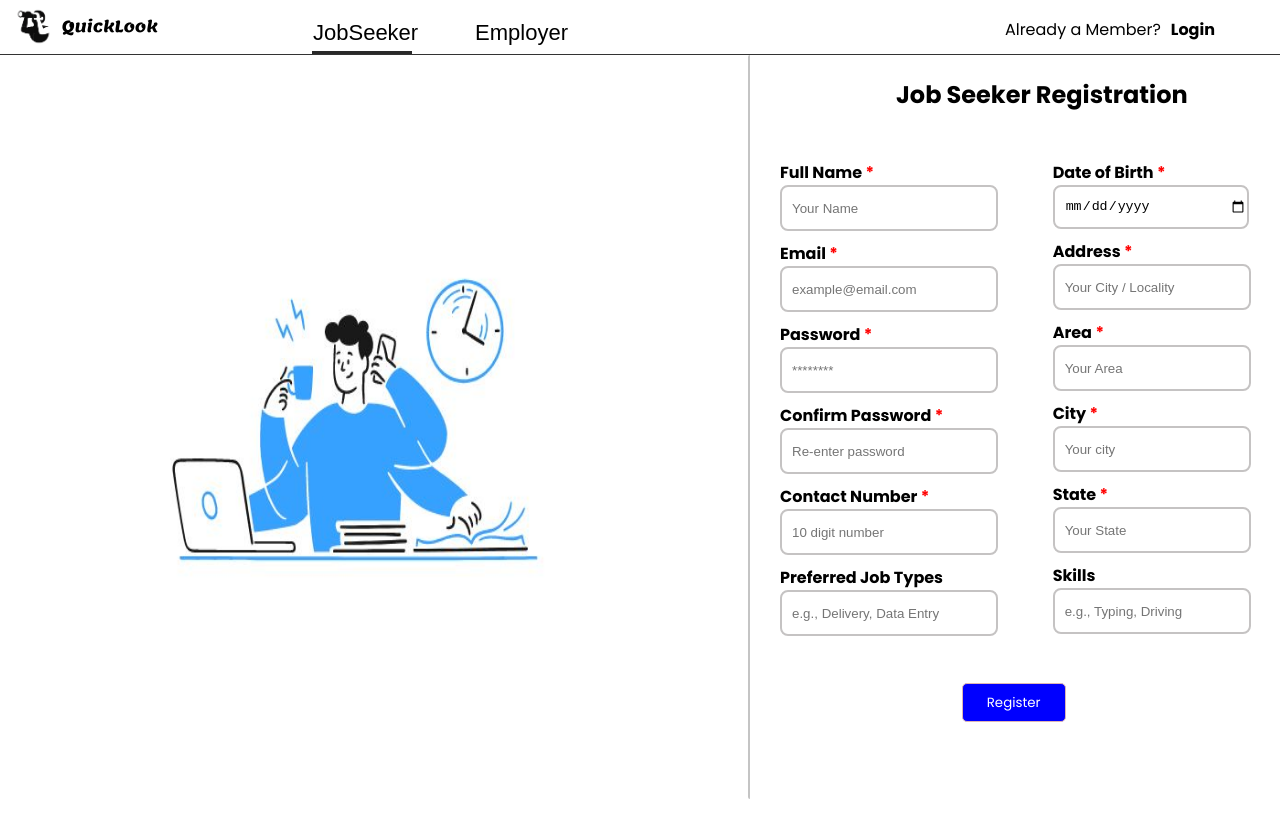
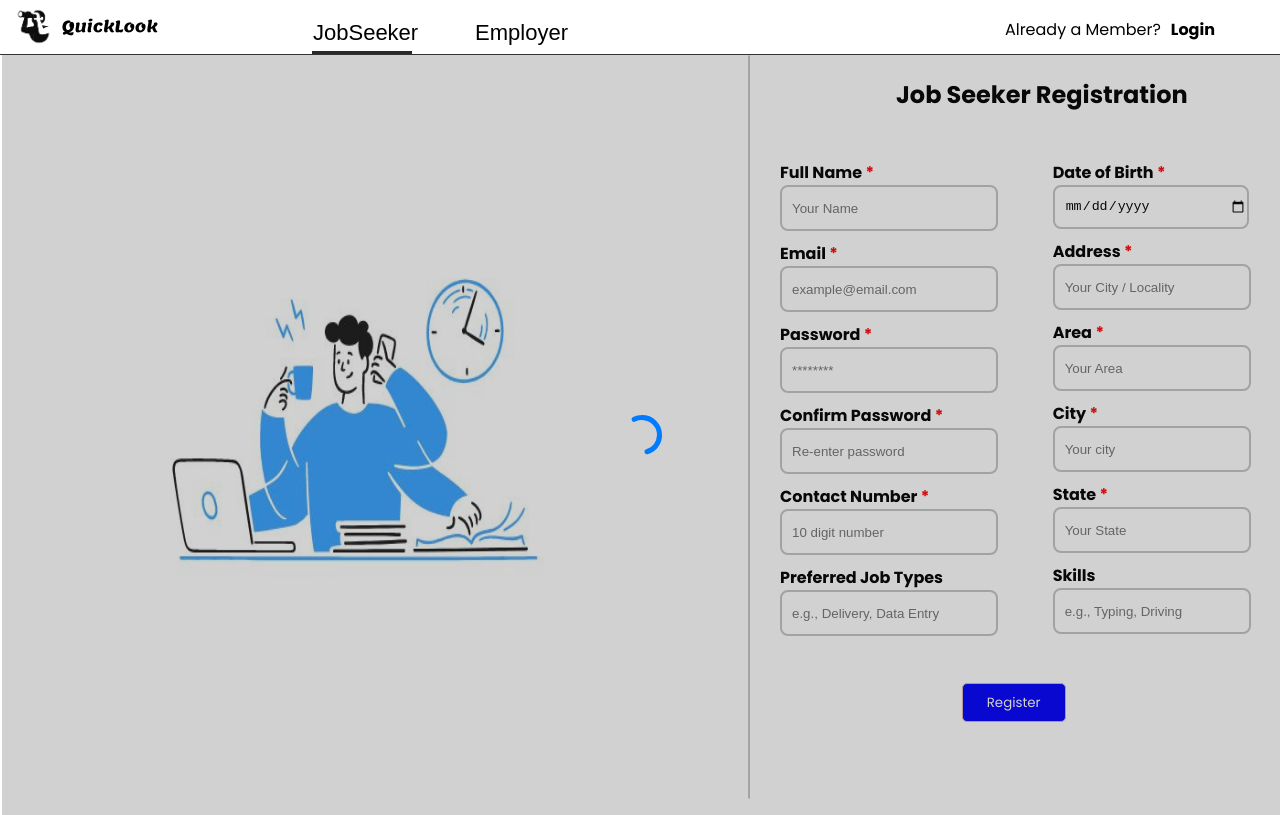
Before and after one commit to talktoananthu/QuickLookFrontend, an Angular app: page /register/jobseeker in a window 1280 px wide. Built offline with nearby package versions, Linux system fonts and the light colour scheme; a small style sheet from the web is missing; a web font is replaced by a local one.

Commit message:
frontend design changed

```diff
--- a/src/app/employer-reg/employer-reg.component.ts
+++ b/src/app/employer-reg/employer-reg.component.ts
@@ -61,7 +61,7 @@ export class EmployerRegComponent {
       return;
     }
     else{
-
+ this.loadingService.show()
 
 //below method is for destructing the confirmPass is variable for separate varibale
 // ...data keyword  {...} is used for storing rest of object in a variable which is dataToSend
@@ -71,7 +71,7 @@ console.log('Employer Registration:',  this.employerDetails);
   this.employerService.storeEmployData(this.employerDetails).subscribe({
     next: (result) => {
     console.log('Submitting......',result);
-       this.loadingService.show()
+       this.loadingService.hide()
   },
   error: (err) => {
     console.error('Error:', err);
--- a/src/app/job-seeker-register/job-seeker-register.component.css
+++ b/src/app/job-seeker-register/job-seeker-register.component.css
@@ -63,7 +63,7 @@ position: absolute;
     height: 95%;
     top: 55px;
     width: 100%;
-
+     background-color: rgba(41, 41, 40, 0.21);
     left: 2px;
     display: flex;
     justify-content: center;
--- a/src/app/job-seeker-register/job-seeker-register.component.html
+++ b/src/app/job-seeker-register/job-seeker-register.component.html
@@ -139,7 +139,7 @@
    </div>
 
 </form>
-<div class="ForShowingLoadingPage" *ngIf="loadingService.loading$ |async">
+<div class="ForShowingLoadingPage" *ngIf="loadingService.loading$ ">
   <svg
     class="container"
     viewBox="0 0 40 40"
```
